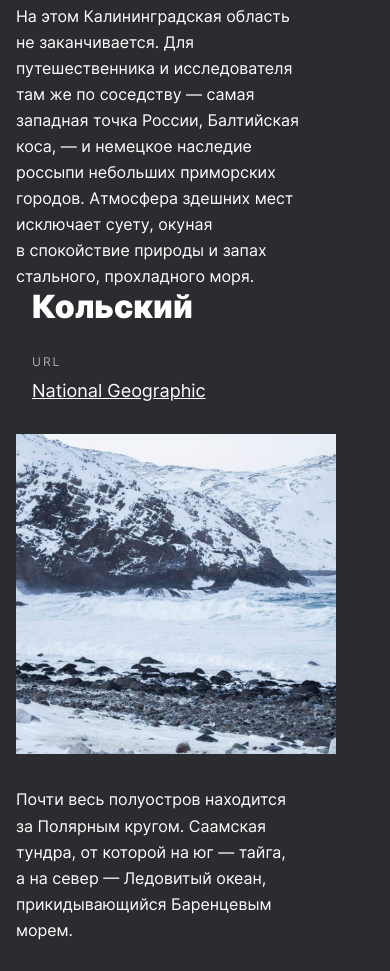
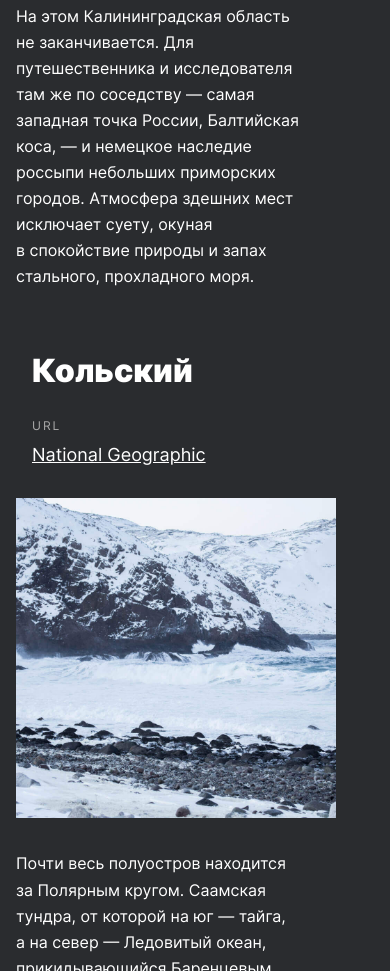
Before and after one commit to MariaSizova/russian-travel, a plain HTML site: page index.html in a window 390 px wide. Shown: the part 4959-5930 px from the top of the page. Drawn offline with Linux system fonts and the light colour scheme; files whose address does not match are found by name.

Commit message:
finish v1

```diff
--- a/blocks/place/place.css
+++ b/blocks/place/place.css
@@ -6,4 +6,17 @@
   -webkit-box-direction: normal;
   -ms-flex-direction: column;
   flex-direction: column;
+  margin-top: 92px;
 }
+
+ @media screen and (max-width: 984px) {
+  .place {
+    margin-top: 88px;
+  }
+ }
+
+ @media screen and (max-width: 767px) {
+  .place {
+    margin-top: 64px;
+  }
+ }
```
